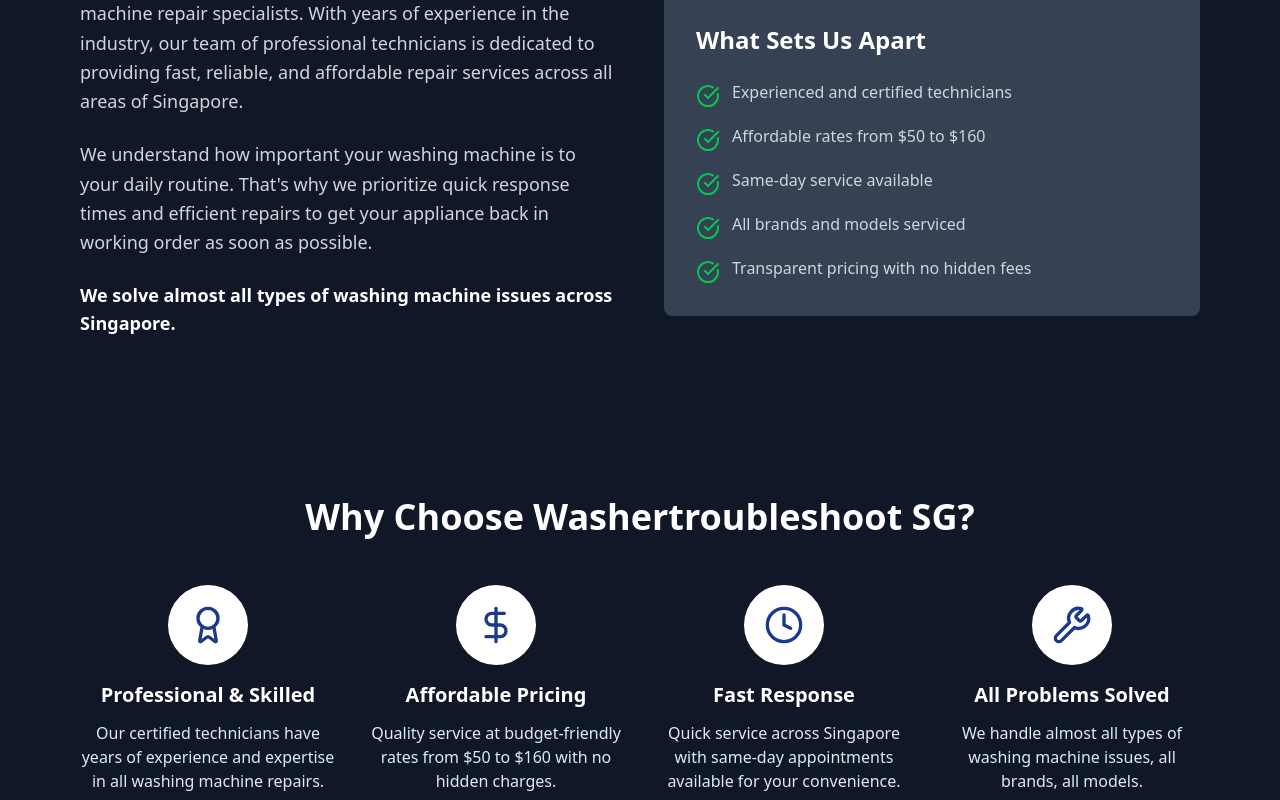
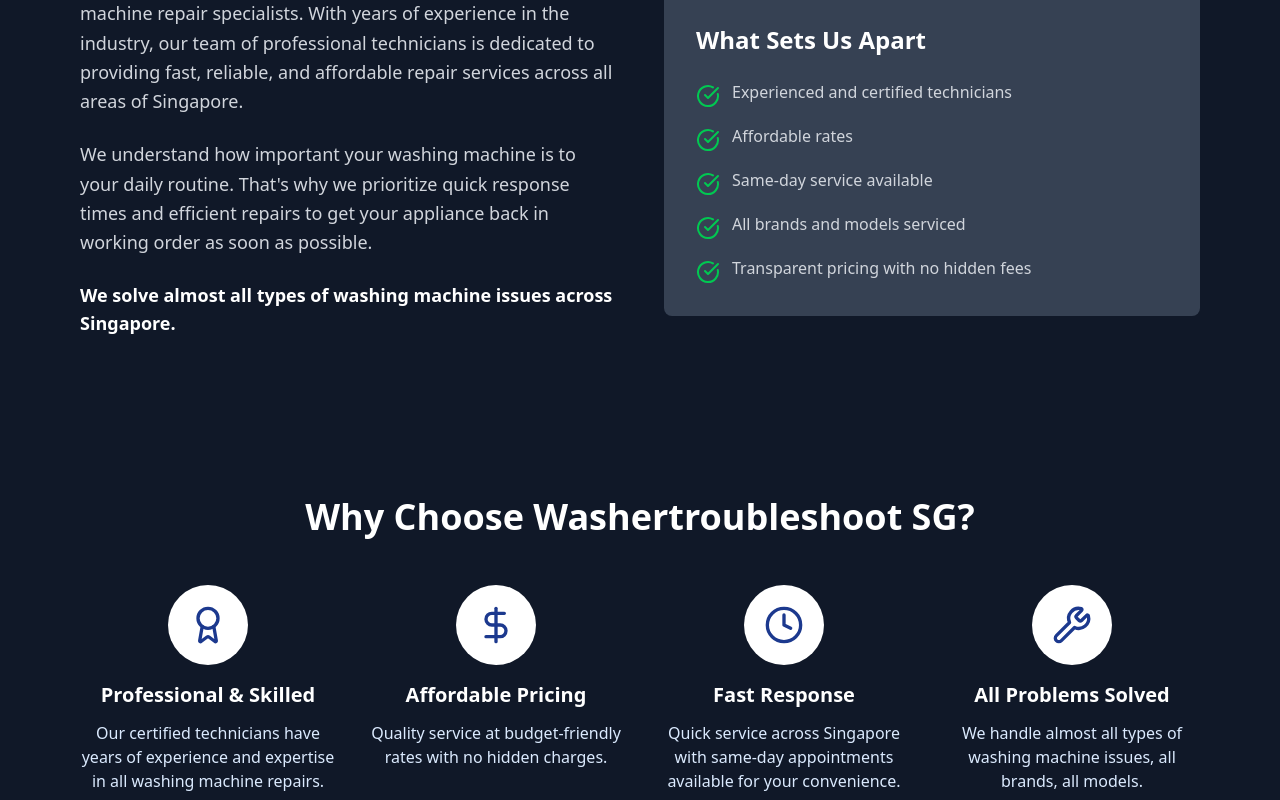
Before and after one commit to Jonymoin/washertroubleshoot, a React (Vite) app: page / in a window 1280 px wide. Shown: the part 2980-3780 px from the top of the page. Built offline with nearby package versions, Linux system fonts and the light colour scheme.

Commit message:
remove fees

```diff
--- a/src/WashingSolve.jsx
+++ b/src/WashingSolve.jsx
@@ -49,7 +49,7 @@
   const faqs = [
     {
       q: 'How much does washing machine repair cost in Singapore?',
-      a: 'Our repair services range from SGD $50 to $160 depending on the issue. We provide transparent pricing with no hidden charges. Simple fixes start at $50, while more complex repairs may cost up to $160.'
+      a: 'Our repair services range depending on the issue. We provide transparent pricing with no hidden charges. Simple fixes start at $50.'
     },
     {
       q: 'How long does a repair usually take?',
@@ -305,7 +305,7 @@
                 </li>
                 <li className="flex items-start gap-3">
                   <CheckCircle className="w-6 h-6 text-green-500 flex-shrink-0 mt-1" />
-                  <span className="text-gray-300">Affordable rates from $50 to $160</span>
+                  <span className="text-gray-300">Affordable rates</span>
                 </li>
                 <li className="flex items-start gap-3">
                   <CheckCircle className="w-6 h-6 text-green-500 flex-shrink-0 mt-1" />
@@ -345,7 +345,7 @@
                 <DollarSign className="w-10 h-10" />
               </div>
               <h3 className="text-xl font-bold mb-3">Affordable Pricing</h3>
-              <p className="text-blue-100">Quality service at budget-friendly rates from $50 to $160 with no hidden charges.</p>
+              <p className="text-blue-100">Quality service at budget-friendly rates with no hidden charges.</p>
             </div>
             <div className="text-center">
               <div className="bg-white text-blue-900 w-20 h-20 rounded-full flex items-center justify-center mx-auto mb-4">
```
